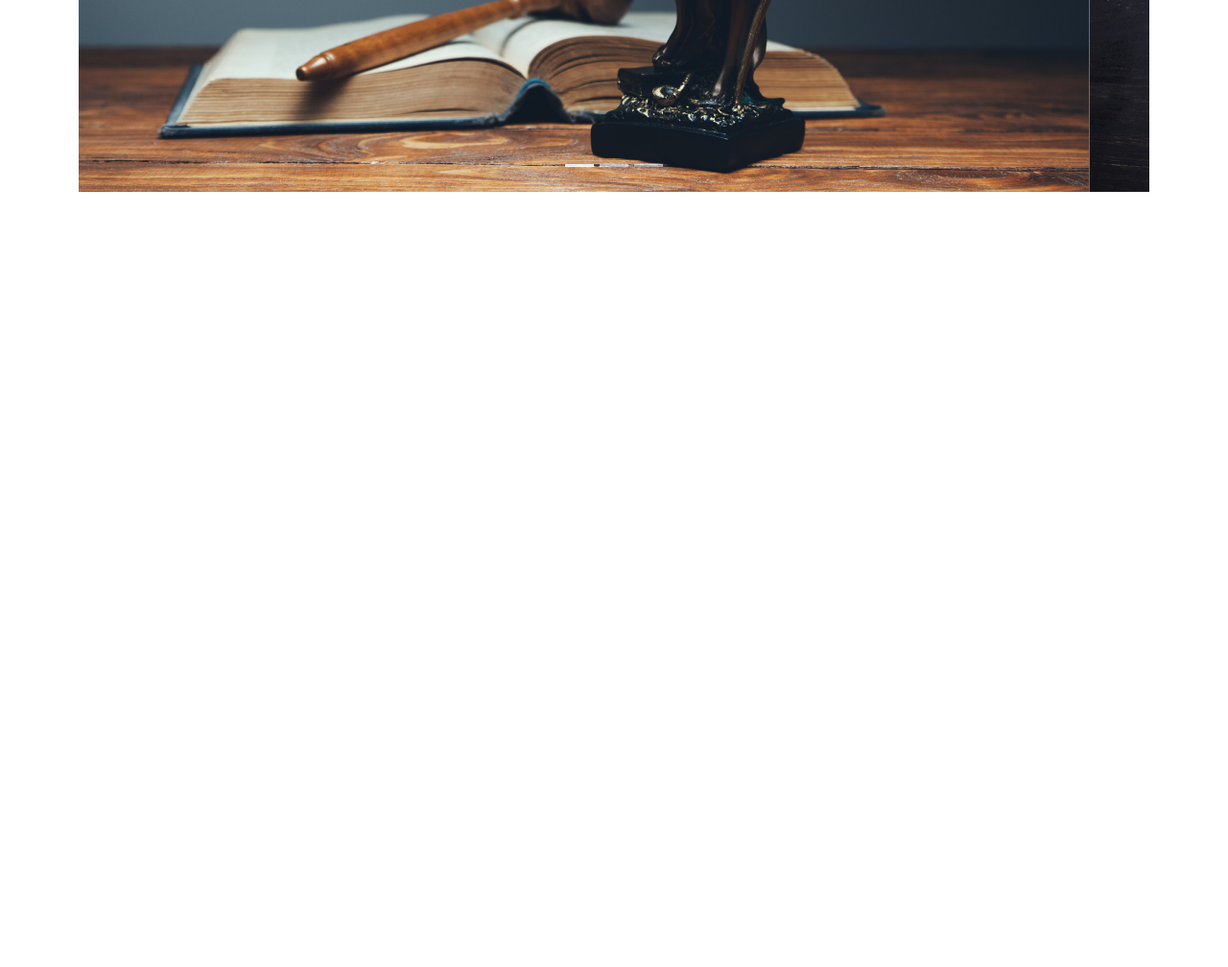
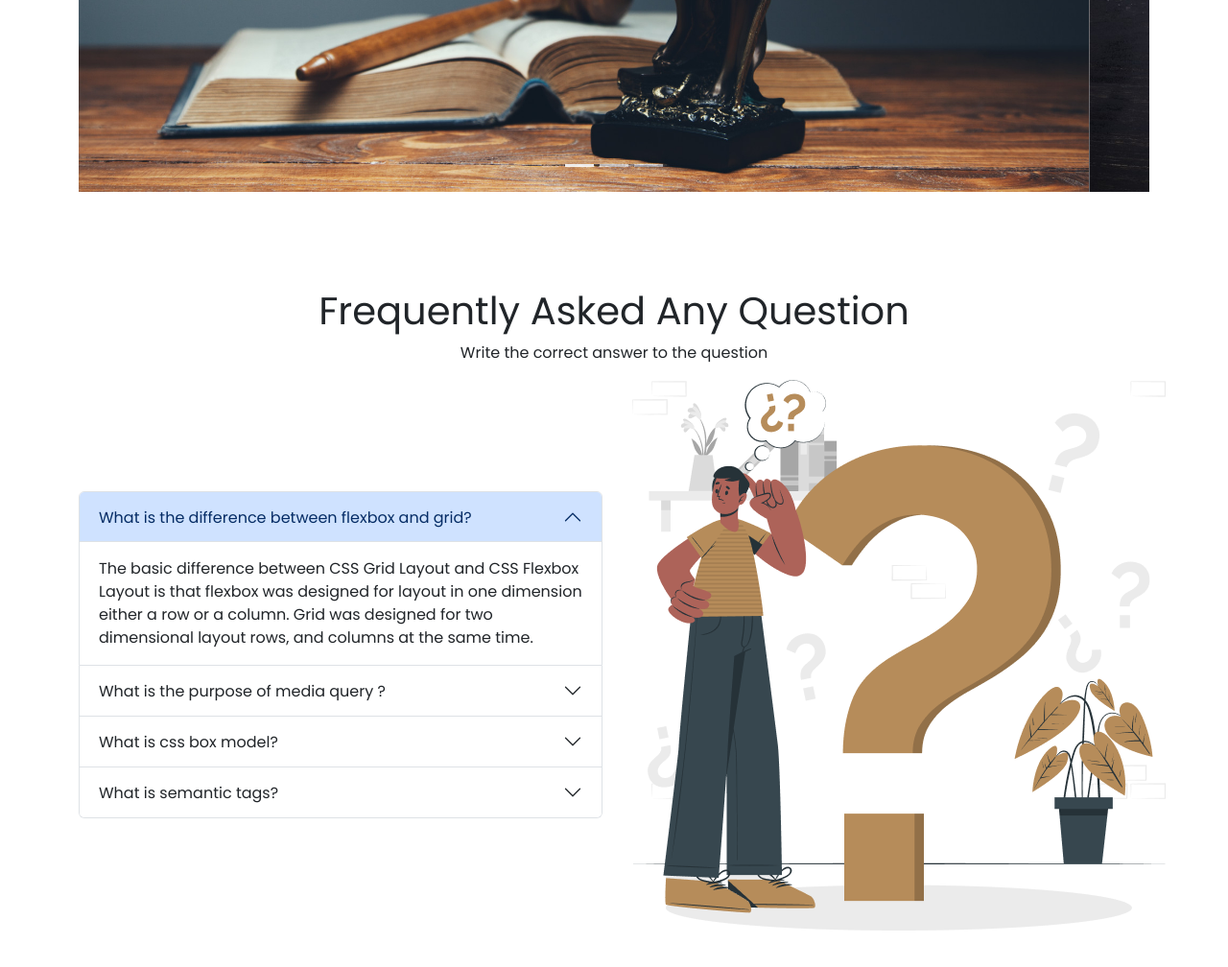
Before and after one commit to OviIslmAbir/justice, a plain HTML site: page index.html in a window 1280 px wide. Shown: the part 2248-3256 px from the top of the page at 96% size. Before the commit the page ends 2548 px from the top, so only its background shows below. Drawn offline with nearby package versions, Linux system fonts and the light colour scheme.

Commit message:
fourth commit

```diff
--- a/index.html
+++ b/index.html
@@ -223,7 +223,69 @@
               </div>
           </section>
 
+          <!-- Frequently Asked Any Question section  -->
+          <section>
+             <h1 class="text-center">Frequently Asked Any Question</h1>
+             <p class="text-center">Write the correct answer to the question</p>
+             <div class="row align-items-center">
+              <div class="col-12 col-lg-6">
+                <div class="accordion" id="accordionExample">
+                  <div class="accordion-item">
+                    <h2 class="accordion-header" id="headingOne">
+                      <button class="accordion-button" type="button" data-bs-toggle="collapse" data-bs-target="#collapseOne" aria-expanded="true" aria-controls="collapseOne">
+                        What is the difference between flexbox and grid?
+                      </button>
+                    </h2>
+                    <div id="collapseOne" class="accordion-collapse collapse show" aria-labelledby="headingOne" data-bs-parent="#accordionExample">
+                      <div class="accordion-body">
+                        The basic difference between CSS Grid Layout and CSS Flexbox Layout is that flexbox was designed for layout in one dimension  either a row or a column. Grid was designed for two dimensional layout  rows, and columns at the same time.
+                      </div>
+                    </div>
+                  </div>
+                  <div class="accordion-item">
+                    <h2 class="accordion-header" id="headingTwo">
+                      <button class="accordion-button collapsed" type="button" data-bs-toggle="collapse" data-bs-target="#collapseTwo" aria-expanded="false" aria-controls="collapseTwo">
+                         What is the purpose of media query ?
+                      </button>
+                    </h2>
+                    <div id="collapseTwo" class="accordion-collapse collapse" aria-labelledby="headingTwo" data-bs-parent="#accordionExample">
+                      <div class="accordion-body">
+                        Media queries are a key part of responsive web design, as they allow you to create different layouts depending on the size of the viewport, but they can also be used to detect other things about the environment your site is running on, for example whether the user is using a touchscreen rather than a mouse
+                      </div>
+                    </div>
+                  </div>
+                  <div class="accordion-item">
+                    <h2 class="accordion-header" id="headingThree">
+                      <button class="accordion-button collapsed" type="button" data-bs-toggle="collapse" data-bs-target="#collapseThree" aria-expanded="false" aria-controls="collapseThree">
+                        What is css box model?
+                      </button>
+                    </h2>
+                    <div id="collapseThree" class="accordion-collapse collapse" aria-labelledby="headingThree" data-bs-parent="#accordionExample">
+                      <div class="accordion-body">
+                        The CSS box model is a box that wraps around every HTML element. It consists of: margins, borders, padding, and the actual content.
+                      </div>
+                    </div>
+                  </div>
+                  <div class="accordion-item">
+                    <h2 class="accordion-header" id="headingFour">
+                      <button class="accordion-button collapsed" type="button" data-bs-toggle="collapse" data-bs-target="#collapseFour" aria-expanded="false" aria-controls="collapseFour">
+                        What is semantic tags?
+                      </button>
+                    </h2>
+                    <div id="collapseFour" class="accordion-collapse collapse" aria-labelledby="headingfour" data-bs-parent="#accordionExample">
+                      <div class="accordion-body">
+                        Semantic HTML tags define the meaning of the content they contain. For example, tags like header, article, and footer are semantic HTML tags. They clearly indicate the role of the content they contain. On the other hand, tags like div and span are typical examples of non-semantic HTML elements.
+                      </div>
+                    </div>
+                  </div>
+                </div>
+              </div>
+              <div class="col-12 col-lg-6">
+                  <img src="images/Framee.png" alt="">
+              </div>
+             </div>
 
+          </section>
 
 
     </main>
```
